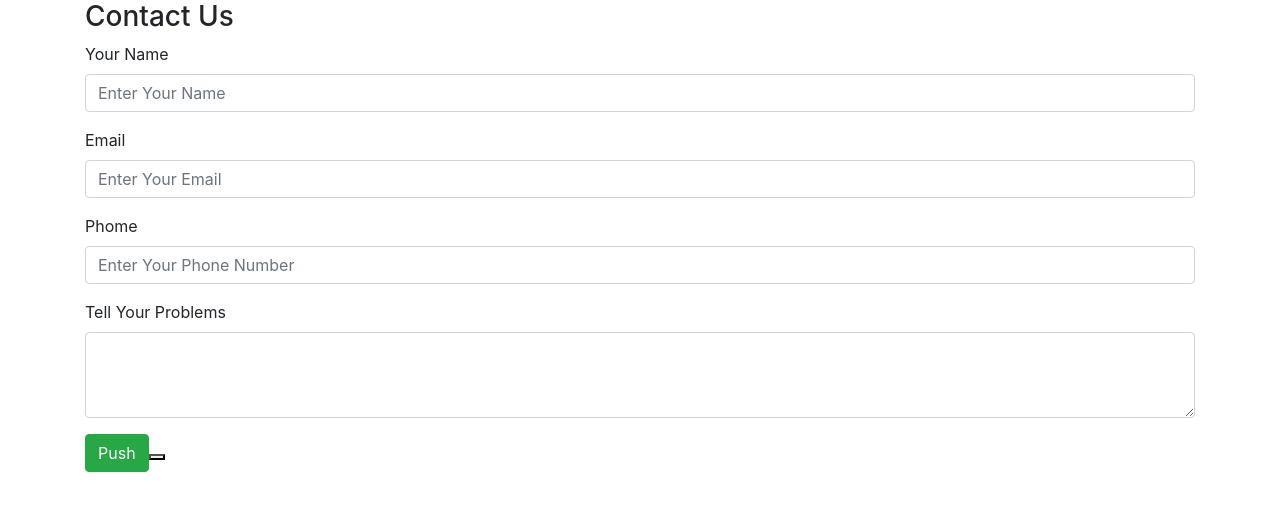
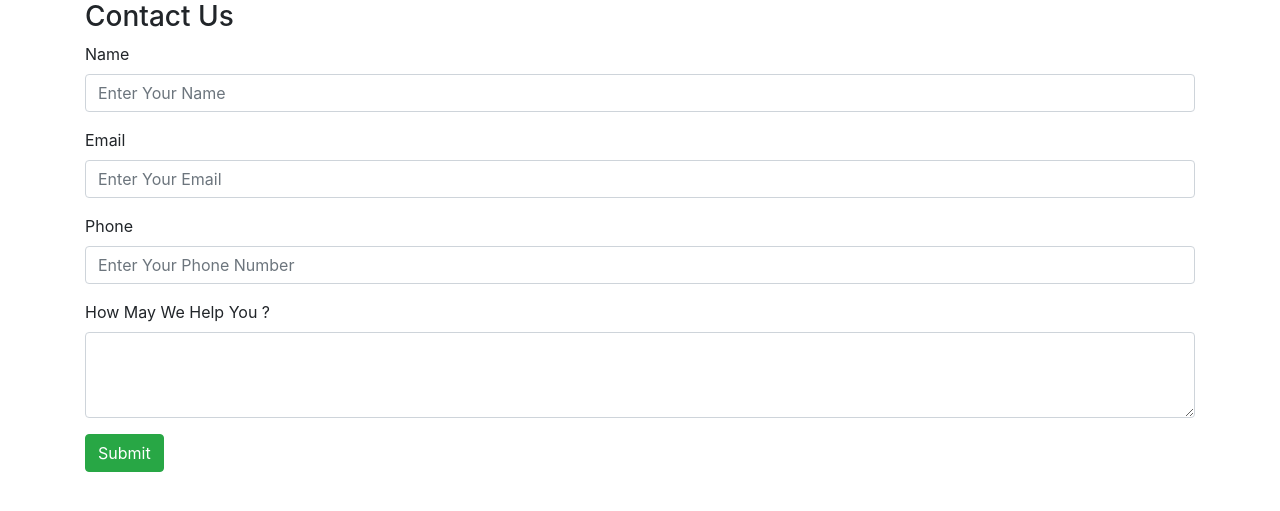
Before and after one commit to AsifKabir1234/Latest, a Django app: page /shop/contact/ in a window 1280 px wide. Shown: the part 56-567 px from the top of the page. Run offline with Django 4.2, Linux system fonts and the light colour scheme; parts of the project's set-up code (start-up, migrations or seed data) failed here and were passed over; some libraries are stand-ins or nearby versions.

Commit message:
Update contact.html
hh

```diff
--- a/mac/shop/templates/shop/contact.html
+++ b/mac/shop/templates/shop/contact.html
@@ -8,7 +8,7 @@
      <h3>Contact Us</h3>
      <form action="/shop/contact/" method="post">{% csrf_token %}
   <div class="form-group">
-    <label for="name">Your Name</label>
+    <label for="name">Name</label>
     <input type="text" class="form-control" id="name" name="name" placeholder="Enter Your Name">
   </div>
           <div class="form-group">
@@ -16,15 +16,15 @@
     <input type="email" class="form-control" id="email" name="email" placeholder="Enter Your Email">
   </div>
           <div class="form-group">
-    <label for="name">Phome</label>
+    <label for="name">Phone</label>
     <input type="tel" class="form-control" id="phone" name="phone" placeholder="Enter Your Phone Number">
   </div>
           <div class="form-group">
    <div class="form-group">
-    <label for="desc">Tell Your Problems</label>
+    <label for="desc">How May We Help You ?</label>
     <textarea class="form-control" id="desc" name="desc" rows="3"></textarea>
   </div>
-  <button type="submit" class="btn btn-success">Push<button>
+  <button type="submit" class="btn btn-success">Submit</button>
   </form>
 
 {% endblock %}
```
